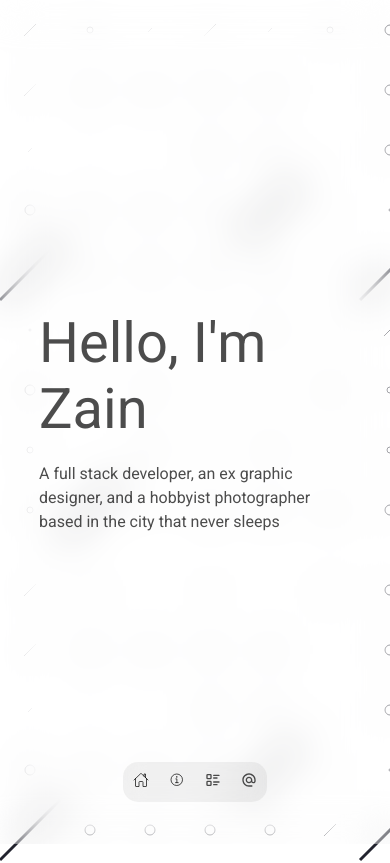
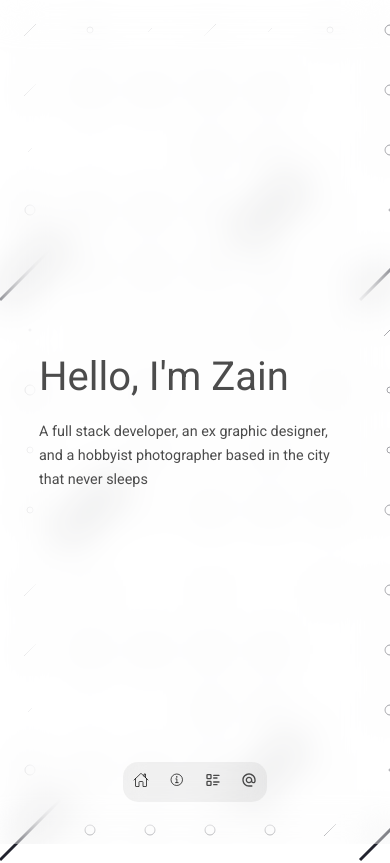
Before and after one commit to khzainulabidin/portfolio, a React (Vite) app: page / in a window 390 px wide. Shown: the top 863 px of the page. Built offline with nearby package versions, Linux system fonts and the light colour scheme.

Commit message:
Minor fix in styling

```diff
--- a/src/pages/LandingPage/LandingPage.module.css
+++ b/src/pages/LandingPage/LandingPage.module.css
@@ -79,13 +79,17 @@
 }
 
 @media all and (max-width: 986px) {
-    .greeting {
-        font-size: 3rem;
+    .heading {
+        font-size: 2.5rem;
     }
 
-    .intro {
+    .description {
         font-size: 0.9rem;
         max-width: auto;
+    }
+
+    .sectionHeading{
+        margin-bottom: 30px;
     }
 
     .navbar {
--- a/src/pages/LandingPage/LandingPage.tsx
+++ b/src/pages/LandingPage/LandingPage.tsx
@@ -83,7 +83,7 @@ const LandingPage: React.FunctionComponent = (): React.JSX.Element => {
                 </div>
 
                 <div id='about' className={styles.container}>
-                    <h1 className={styles.heading}>About</h1>
+                    <h1 className={[styles.heading, styles.sectionHeading].join(' ')}>About</h1>
                     <p className={styles.description}>
                         I graduated in 2021 with <b>Bachelors degree in Computer Science</b>. With <b>3
                             years of full time experience</b> as a full stack developer and more than <b>5 years of
```
